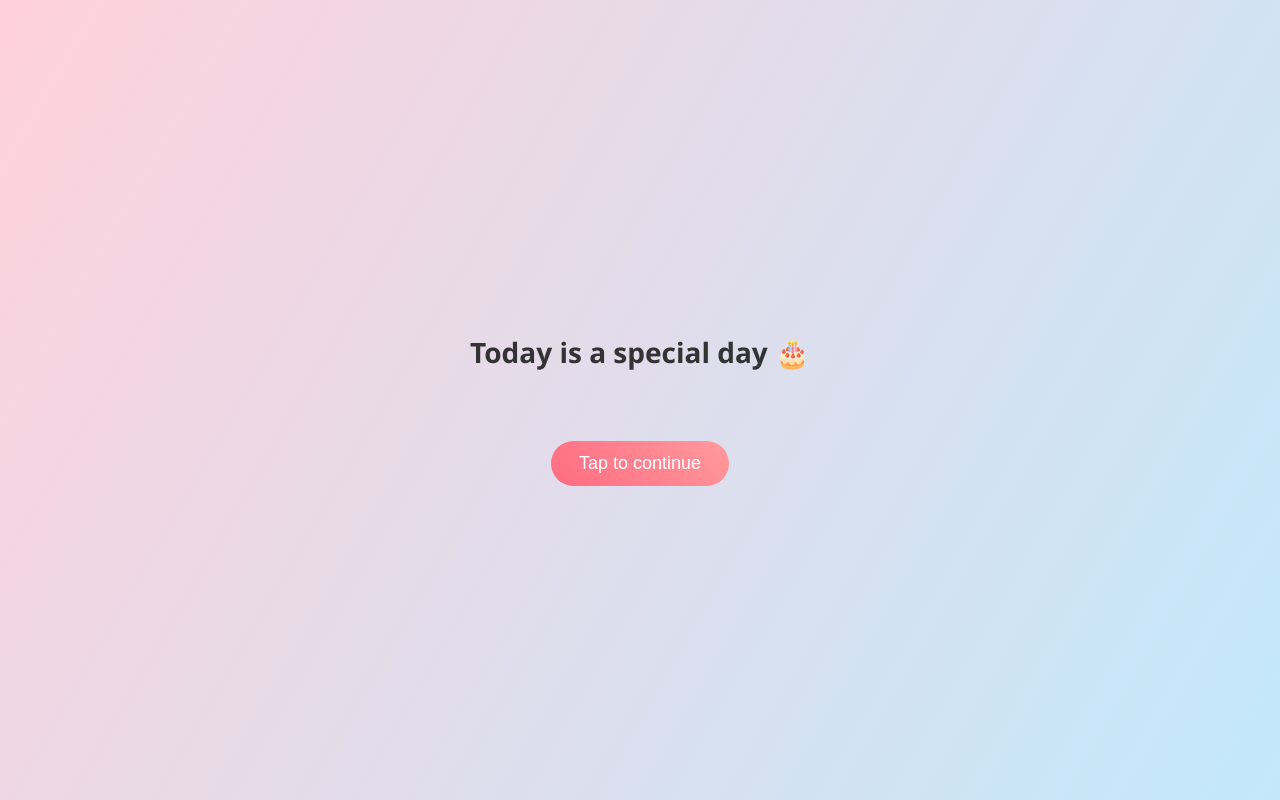
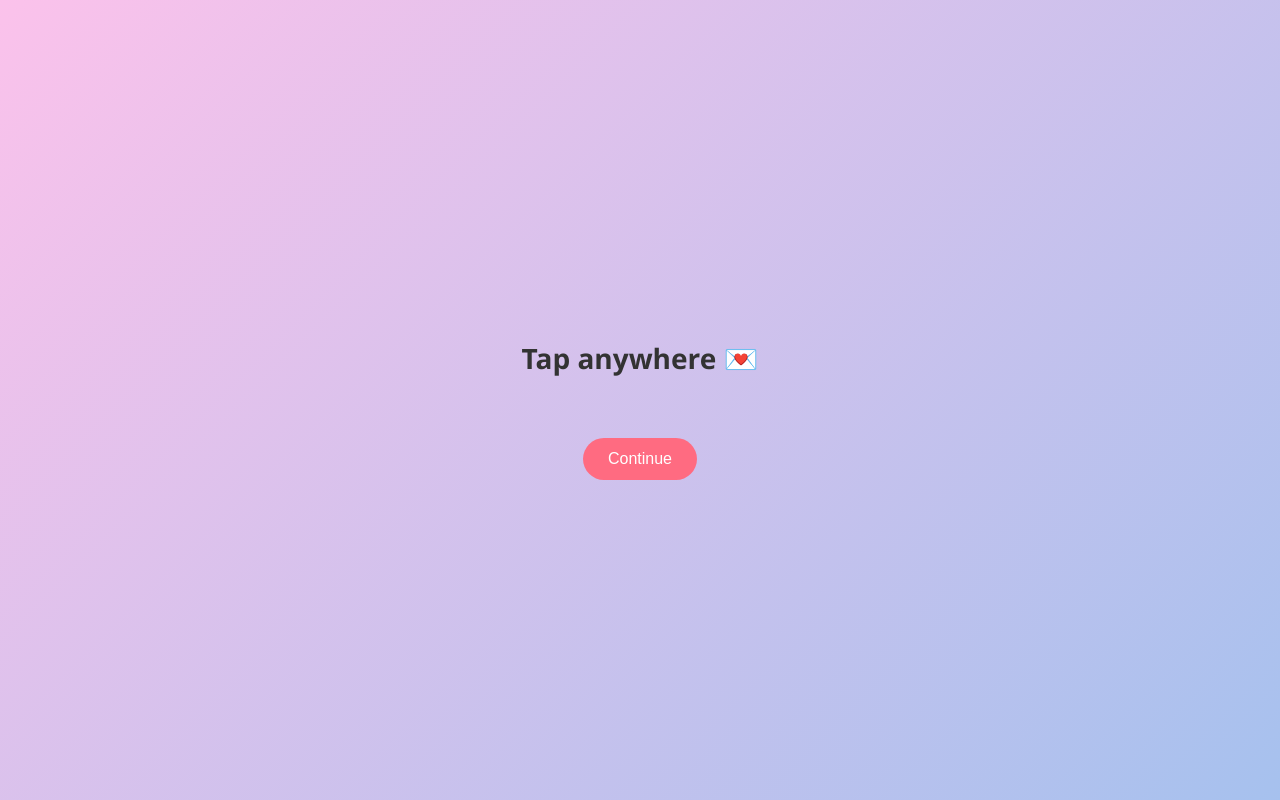
Before and after one commit to yangyaru80-spec/birthday-love, a plain HTML site: page index.html in a window 1280 px wide. Drawn offline with Linux system fonts and the light colour scheme.

Commit message:
更新 index.html

```diff
--- a/index.html
+++ b/index.html
@@ -12,67 +12,65 @@ body {
   display: flex;
   justify-content: center;
   align-items: center;
-  background: linear-gradient(120deg, #ffd1dc, #c2e9fb);
+  background: linear-gradient(135deg, #fbc2eb, #a6c1ee);
   font-family: 'Segoe UI', sans-serif;
+  text-align: center;
   overflow: hidden;
-  text-align: center;
-}
-
-.container {
-  max-width: 90%;
 }
 
 h1 {
   font-size: 28px;
+  min-height: 60px;
   color: #333;
-  min-height: 60px;
+  transition: 0.3s;
 }
 
 button {
-  margin-top: 30px;
-  padding: 12px 28px;
-  font-size: 18px;
+  margin-top: 20px;
+  padding: 12px 25px;
+  border-radius: 25px;
   border: none;
-  border-radius: 25px;
-  background: linear-gradient(45deg, #ff6b81, #ff9a9e);
+  background: #ff6b81;
   color: white;
+  font-size: 16px;
   cursor: pointer;
-  transition: 0.3s;
 }
 
-button:hover {
-  transform: scale(1.1);
+button:active {
+  transform: scale(0.95);
 }
 
-.fade {
-  animation: fadeIn 1s;
+img {
+  width: 200px;
+  border-radius: 15px;
+  margin-top: 20px;
+  display: none;
 }
 
-@keyframes fadeIn {
-  from {opacity: 0;}
-  to {opacity: 1;}
-}
-
-/* ❤️ 爱心动画 */
+/* ❤️爱心 */
 .heart {
   position: fixed;
   color: #ff6b81;
-  animation: float 4s linear infinite;
+  animation: float 4s linear;
 }
 
 @keyframes float {
-  0% {transform: translateY(0); opacity:1;}
-  100% {transform: translateY(-800px); opacity:0;}
+  from {transform: translateY(0); opacity:1;}
+  to {transform: translateY(-700px); opacity:0;}
 }
 </style>
 </head>
 
-<body>
+<body onclick="next()">
 
-<div class="container">
-  <h1 id="text"></h1>
-  <button onclick="next()">Tap to continue</button>
-</div>
+<div>
+  <h1 id="text">Tap anywhere 💌</h1>
+  <button onclick="next()">Continue</button>
+  <br>
+  <img id="photo" src="mmexport1775756575498.jpg">
+
+<!-- 🎵音乐（点击后自动播放） -->
+<audio id="bgm" src="https://www.soundhelix.com/examples/mp3/SoundHelix-Song-1.mp3"></audio>
 
 <script>
 const messages = [
@@ -83,64 +81,77 @@ const messages = [
   "So I made this just for you",
   "Maybe it's a bit silly",
   "But I really wanted to do it",
-  "There is something I've been thinking about...",
-  "I'm not sure if I should say it...",
-  "...",
-  "I think I like you ❤️"
+  "There is something I want to tell you...",
+  "👉 I've liked you for a while ❤️"
 ];
 
-let index = 0;
+let i = 0;
 let typing = false;
+let currentText = "";
+let fullText = "";
 
-function typeText(text, i = 0) {
-  const el = document.getElementById("text");
-  if (i < text.length) {
-    el.innerHTML += text.charAt(i);
-    setTimeout(() => typeText(text, i + 1), 50);
-  } else {
-    typing = false;
+function typeText(text) {
+  let j = 0;
+  typing = true;
+  fullText = text;
+  currentText = "";
+  document.getElementById("text").innerText = "";
+
+  function typingEffect() {
+    if (j < text.length) {
+      currentText += text[j];
+      document.getElementById("text").innerText = currentText;
+      j++;
+      setTimeout(typingEffect, 40);
+    } else {
+      typing = false;
+    }
   }
+
+  typingEffect();
 }
 
 function next() {
-  if (typing) return;
+  // 🎵播放音乐（只触发一次）
+  document.getElementById("bgm").play().catch(()=>{});
 
-  const el = document.getElementById("text");
-  el.innerHTML = "";
-  el.classList.add("fade");
-
-  typing = true;
-
-  if (index < messages.length) {
-    typeText(messages[index]);
-    index++;
+  // 👉 打字中点击 = 直接显示完整
+  if (typing) {
+    document.getElementById("text").innerText = fullText;
+    typing = false;
+    return;
   }
 
-  // 💥最后效果
-  if (index === messages.length) {
+  if (i < messages.length) {
+    typeText(messages[i]);
+    i++;
+  }
+
+  // 📸中途展示图片（第5句后）
+  if (i === 5) {
+    document.getElementById("photo").style.display = "block";
+  }
+
+  // 💥最终效果
+  if (i === messages.length) {
     document.querySelector("button").style.display = "none";
+    document.getElementById("text").style.fontSize = "34px";
     startHearts();
   }
 }
 
-// ❤️生成爱心
+// ❤️爱心生成
 function startHearts() {
   setInterval(() => {
     const heart = document.createElement("div");
     heart.className = "heart";
     heart.innerHTML = "❤️";
     heart.style.left = Math.random() * window.innerWidth + "px";
-    heart.style.fontSize = Math.random() * 20 + 20 + "px";
     document.body.appendChild(heart);
 
-    setTimeout(() => {
-      heart.remove();
-    }, 4000);
-  }, 300);
+    setTimeout(() => heart.remove(), 4000);
+  }, 200);
 }
-
-// 初始文字
-next();
 </script>
 
 </body>
```
